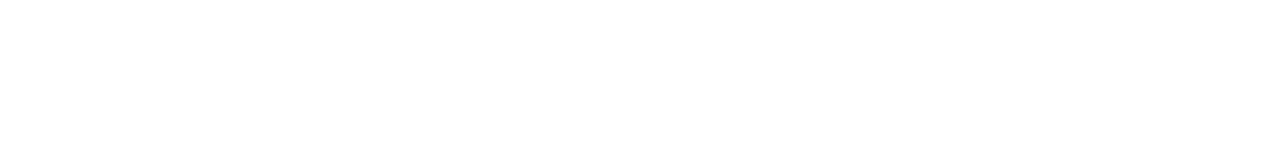
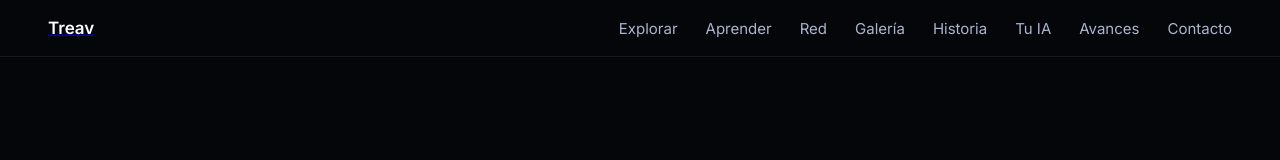
Before and after one commit to CristianMamaniTejada/PROYECTO_FINAL, a plain HTML site: page index.html in a window 1280 px wide. Drawn offline with Linux system fonts and the light colour scheme.

Commit message:
Finalizacion 16 nov: Menu superior de opciones realizado de manera simple[C

```diff
--- a/css/estilos.css
+++ b/css/estilos.css
@@ -0,0 +1,71 @@
+
+* {
+margin: 0;
+padding: 0;
+box-sizing: border-box;
+}
+body {
+background-color: RGB(5,6,10);
+font-family: 'Inter', sans-serif;
+}
+.superior {
+background-color: RGB(5,6,10);
+display: flex;
+ flex-wrap: wrap;
+ align-items: center;
+justify-content: space-between;
+gap: 12px;
+padding: 14px 20px;
+ border-bottom: 1px solid RGB(22,24,32);
+}
+.superior h1 {
+font-size: 15px;
+font-weight: 600;
+color: white;
+}
+.menu {
+width: 100%;
+display: flex;
+flex-wrap: wrap;
+gap: 8px 16px;
+}
+.menu a {
+font-size: 13px;
+color: RGB(170,182,206);
+text-decoration: none;
+transition: color 0.2s;
+}
+.menu a:hover {
+color: white;
+}
+@media (min-width: 768px) {
+.superior {
+ flex-wrap: nowrap;
+padding: 16px 32px;
+}
+.superior h1 {
+font-size: 16px;
+ }
+.menu {
+width: auto;
+flex-wrap: nowrap;
+gap: 22px;
+}
+.menu a {
+font-size: 14px;
+}
+}
+@media (min-width: 1200px) {
+.superior {
+padding: 18px 48px;
+}
+.superior h1 {
+ font-size: 17px;
+}
+.menu {
+gap: 28px;
+}
+.menu a {
+ font-size: 15px;
+}
+}
--- a/index.html
+++ b/index.html
@@ -1,12 +1,31 @@
 <!DOCTYPE html>
 <html lang="es">
 <head>
-    <meta charset="UTF-8">
-    <meta name="viewport" content="width=device-width, initial-scale=1.0">
-    <title>AIpage</title>
-    <link rel="stylesheet" href="css/estilos.css">
+<meta charset="UTF-8">
+<meta name="viewport" content="width=device-width, initial-scale=1.0">
+<title>Treav</title>
+<link rel="preconnect" href="https://fonts.googleapis.com">
+<link rel="preconnect" href="https://fonts.gstatic.com" crossorigin>
+<link href="https://fonts.googleapis.com/css2?family=Inter:wght@400;500;600&display=swap" rel="stylesheet">
+<link rel="stylesheet" href="css/estilos.css">
 </head>
+<header class="superior">
+<a class="logo" href="#">
+<h1>Treav</h1>
+</a>
+<nav class="menu">
+<a href="#">Explorar</a>
+<a href="#">Aprender</a>
+<a href="#">Red</a>
+<a href="#">Galería</a>
+<a href="#">Historia</a>
+<a href="#">Tu IA</a>
+<a href="#">Avances</a>
+<a href="#">Contacto</a>
+</nav>
+</header>
 <body>
-
+<main class="home">
+</main>
 </body>
 </html>
```
Also changed, not shown: css/index.html (added, +12 -0 lines).
